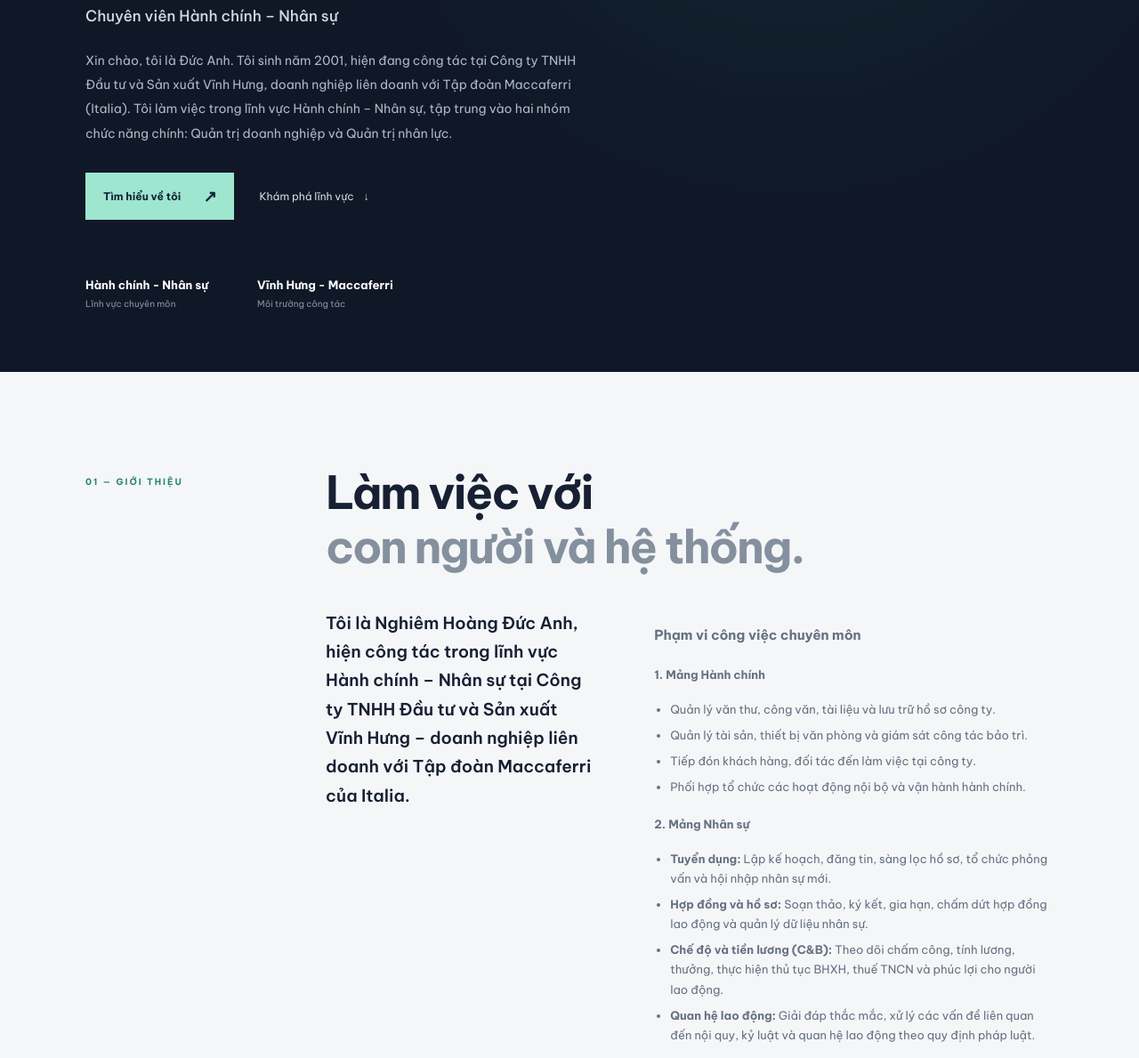
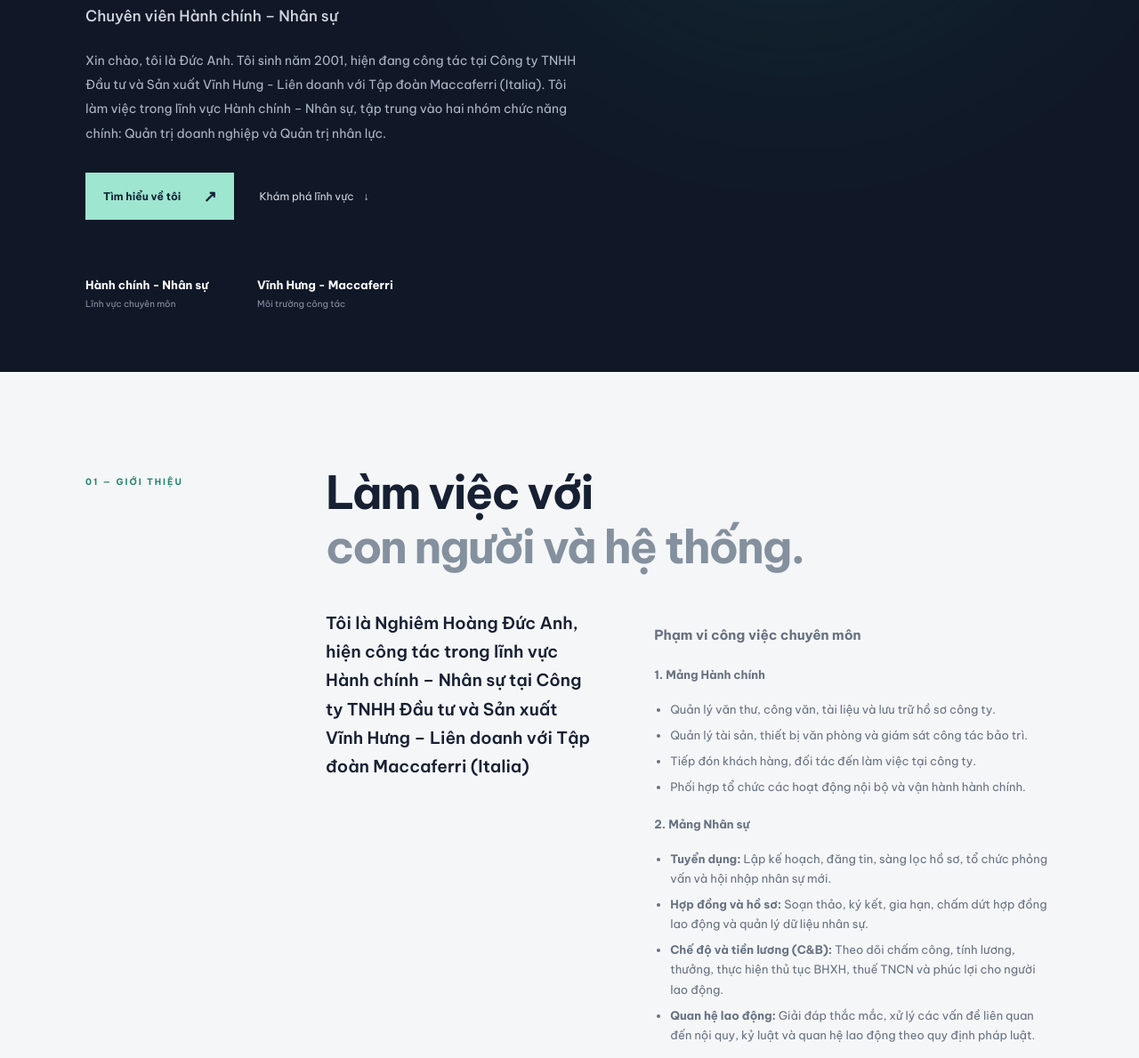
Before and after one commit to ducanh1411/nghiemhoangducanh.github.io, a plain HTML site: page index.html in a window 1280 px wide. Shown: the part 643-1832 px from the top of the page at 89% size. Drawn offline with Linux system fonts and the light colour scheme.

Commit message:
Update introduction text in index.html

```diff
--- a/index.html
+++ b/index.html
@@ -91,7 +91,7 @@
           <p class="role">Chuyên viên Hành chính – Nhân sự</p>
 
           <p class="intro">
-            Xin chào, tôi là Đức Anh. Tôi sinh năm 2001, hiện đang công tác tại Công ty TNHH Đầu tư và Sản xuất Vĩnh Hưng, doanh nghiệp liên doanh với Tập đoàn Maccaferri (Italia).
+            Xin chào, tôi là Đức Anh. Tôi sinh năm 2001, hiện đang công tác tại Công ty TNHH Đầu tư và Sản xuất Vĩnh Hưng - Liên doanh với Tập đoàn Maccaferri (Italia).
 
             Tôi làm việc trong lĩnh vực Hành chính – Nhân sự, tập trung vào hai nhóm chức năng chính: Quản trị doanh nghiệp và Quản trị nhân lực.
           </p>
@@ -127,7 +127,7 @@
         <div class="about-grid">
 
           <p class="lead">
-            Tôi là Nghiêm Hoàng Đức Anh, hiện công tác trong lĩnh vực Hành chính – Nhân sự tại Công ty TNHH Đầu tư và Sản xuất Vĩnh Hưng – doanh nghiệp liên doanh với Tập đoàn Maccaferri của Italia.
+            Tôi là Nghiêm Hoàng Đức Anh, hiện công tác trong lĩnh vực Hành chính – Nhân sự tại Công ty TNHH Đầu tư và Sản xuất Vĩnh Hưng – Liên doanh với Tập đoàn Maccaferri (Italia)
           </p>
 
           <div class="body-copy">
```
